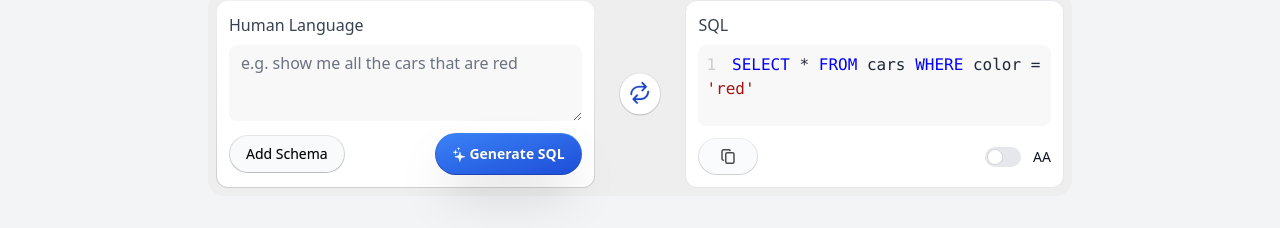
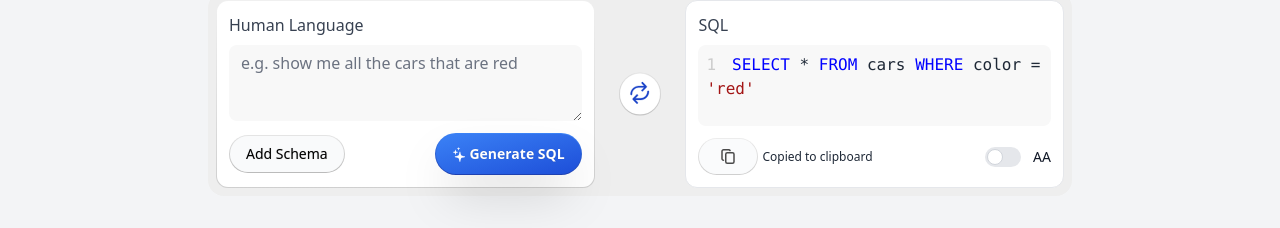
Before and after one commit to heracule/sql-translator, a Next.js app: page / in a window 1280 px wide. Both pictures are taken after a click on the button 728 px from the left and 521 px from the top of the page. Shown: the part 365-593 px from the top of the page. Built offline with nearby package versions, Linux system fonts and the light colour scheme.

Commit message:
fix: show label with text copied in sql result

```diff
--- a/pages/index.tsx
+++ b/pages/index.tsx
@@ -365,6 +365,7 @@ export default function Home() {
             </div>
 
             <div className="flex items-center mt-3 justify-between">
+              <div className="flex items-center gap-1">
                 <button
                   className={`flex items-center disabled:pointer-events-none disabled:opacity-70 justify-center space-x-4 rounded-full px-5 py-2 text-sm font-medium transition ${
                     resolvedTheme === "light"
@@ -382,6 +383,10 @@ export default function Home() {
                   />
                 </button>
 
+                {!copied?.isHistory && copied?.isCopied && copied.text == outputText && (
+                  <p className="text-black-500 text-xs">Copied to clipboard</p>
+                )}
+              </div>
               {isHumanToSql && (
                 <div className="flex items-center ml-4">
                   <Toggle
@@ -391,7 +396,6 @@ export default function Home() {
                 </div>
               )}
             </div>
-
             <textarea
               className="hidden"
               id="outputText"
```
Lines whose indentation alone changed are shown as unchanged.
